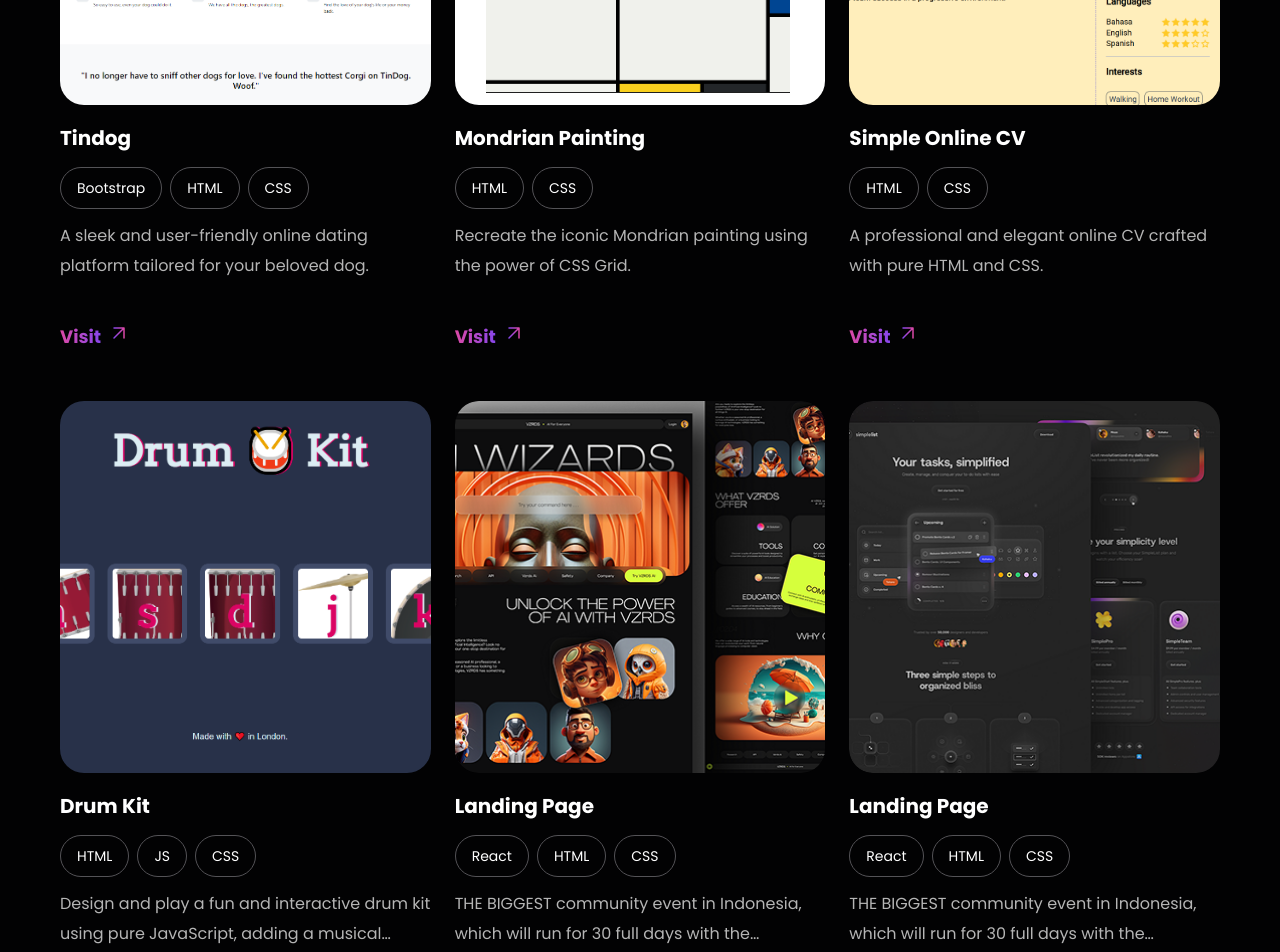
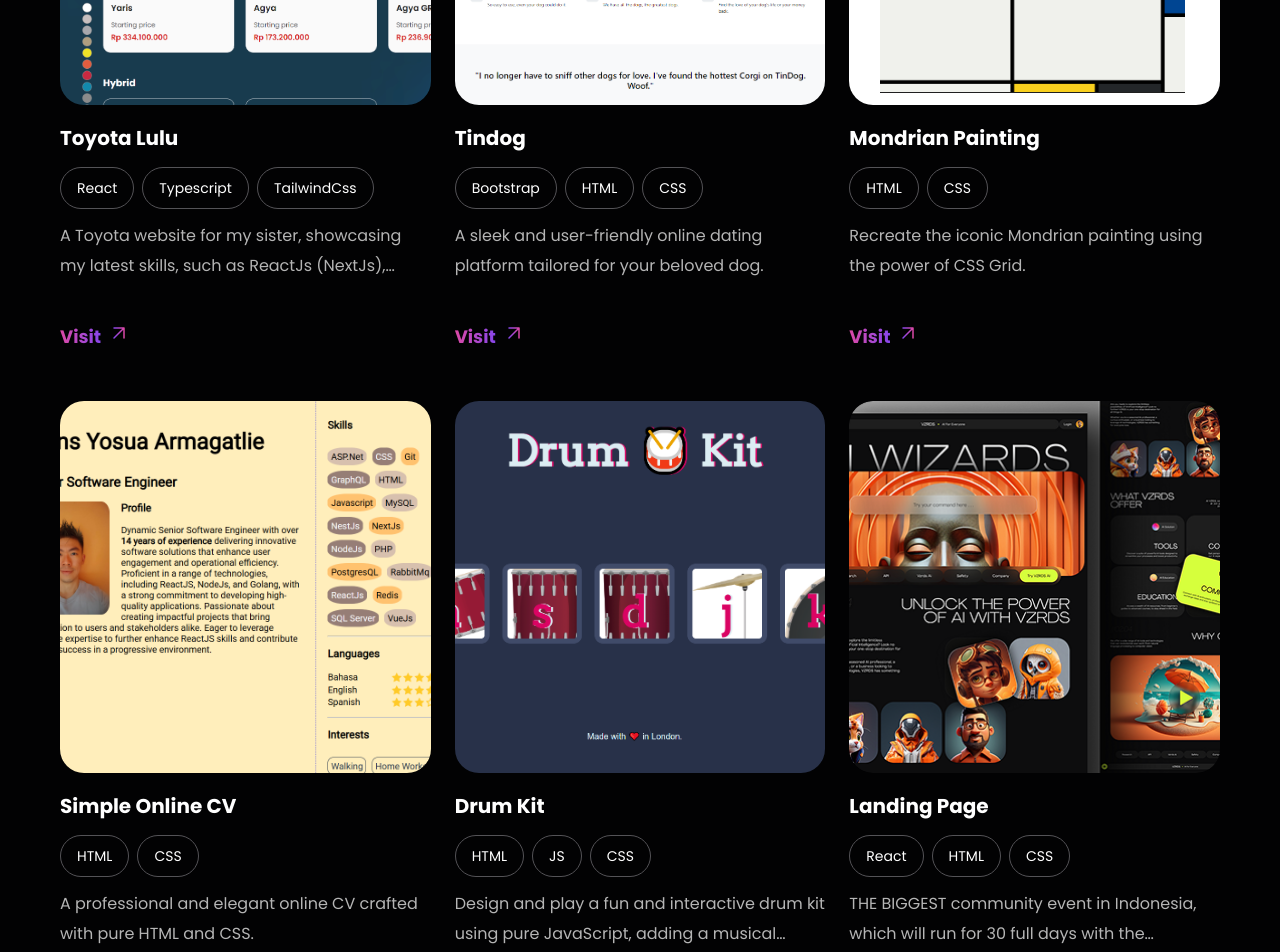
Before and after one commit to fransyosuaa/wph-portfolio2, a Next.js app: page / in a window 1280 px wide. Shown: the part 6860-7812 px from the top of the page. Built offline with nearby package versions, Linux system fonts and the light colour scheme.

Commit message:
add Toyota Lulu to project list

```diff
--- a/src/constants/project-list-data.ts
+++ b/src/constants/project-list-data.ts
@@ -8,6 +8,15 @@ type Project = {
 };
 
 export const projectListData: Project[] = [
+  {
+    src: '/assets/images/container/project-list/toyota-models.png',
+    alt: 'toyota',
+    url: 'https://toyota-lulu.vercel.app/',
+    skills: ['React', 'Typescript', 'TailwindCss'],
+    name: 'Toyota Lulu',
+    description:
+      'A Toyota website for my sister, showcasing my latest skills, such as ReactJs (NextJs), Typescript, TailwindCss.',
+  },
   {
     src: '/assets/images/container/project-list/tindog.png',
     alt: 'tindog',
@@ -53,13 +62,13 @@ export const projectListData: Project[] = [
     description:
       'THE BIGGEST community event in Indonesia, which will run for 30 full days with the theme"Unity in Creativity"',
   },
-  {
-    src: '/assets/images/container/project-list/image1.png',
-    alt: 'landing page',
-    url: '#',
-    skills: ['React', 'HTML', 'CSS'],
-    name: 'Landing Page',
-    description:
-      'THE BIGGEST community event in Indonesia, which will run for 30 full days with the theme"Unity in Creativity"',
-  },
+  // {
+  //   src: '/assets/images/container/project-list/image1.png',
+  //   alt: 'landing page',
+  //   url: '#',
+  //   skills: ['React', 'HTML', 'CSS'],
+  //   name: 'Landing Page',
+  //   description:
+  //     'THE BIGGEST community event in Indonesia, which will run for 30 full days with the theme"Unity in Creativity"',
+  // },
 ];
```
Also changed, not shown: public/assets/images/container/project-list/toyota-models.png (added).
